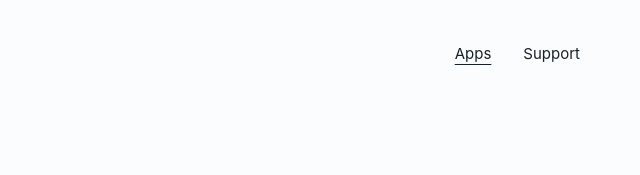
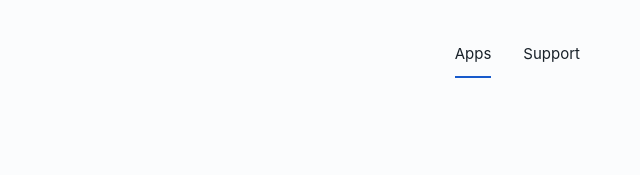
Before and after one commit to schayes04/ShayesAppsWebsite, a plain HTML site: page index.html in a window 1280 px wide. In both pictures the pointer is over the link "Apps". Shown: the top 175 px of the page, 640-1280 px from the left. Drawn offline with Linux system fonts and the light colour scheme.

Commit message:
Update style.css

```diff
--- a/css/style.css
+++ b/css/style.css
@@ -109,9 +109,15 @@ p {
   color:var(--ink);
   font-size:15px;
   padding:10px 0;
+  transition:box-shadow .15s ease;
 }
 
-.site-header [aria-current] {
+.site-header nav a:hover {
+  text-decoration:none;
+}
+
+.site-header [aria-current],
+.site-header nav a:hover {
   box-shadow:0 2px var(--blue);
 }
 
```
